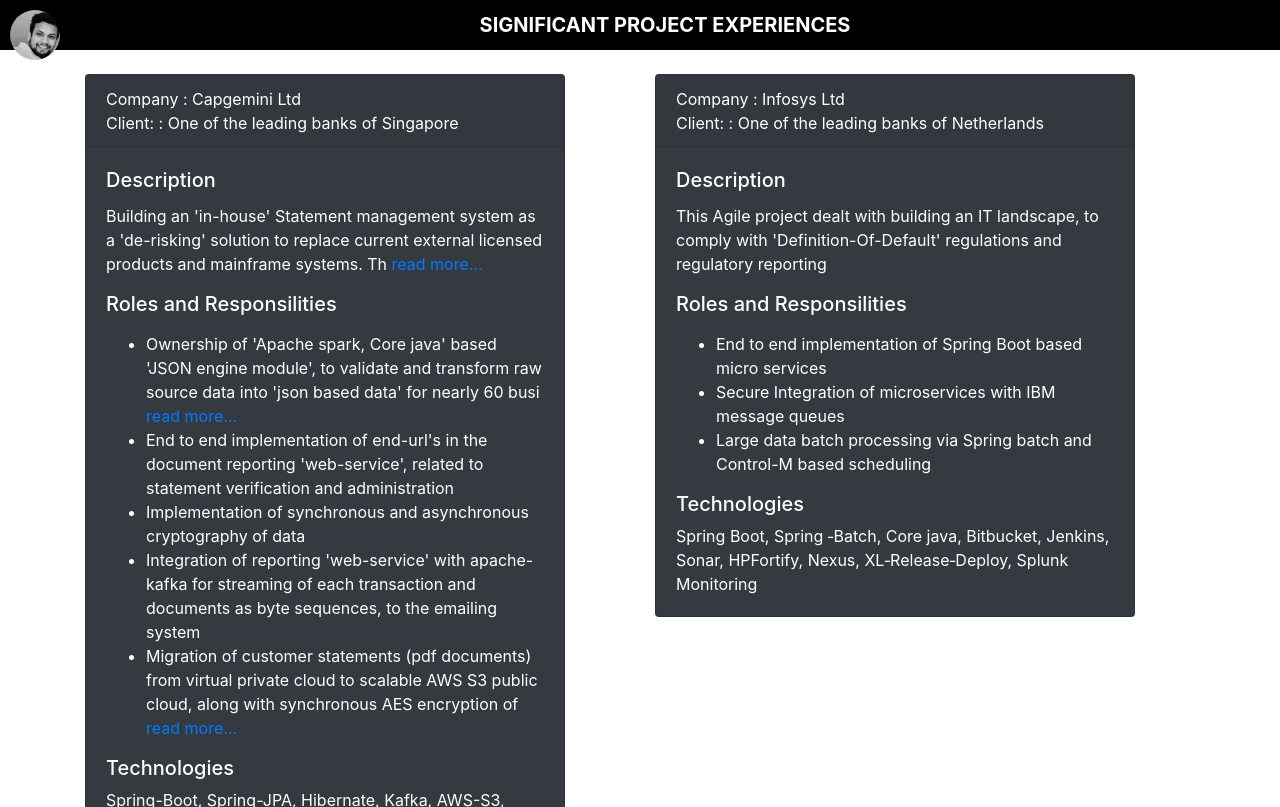
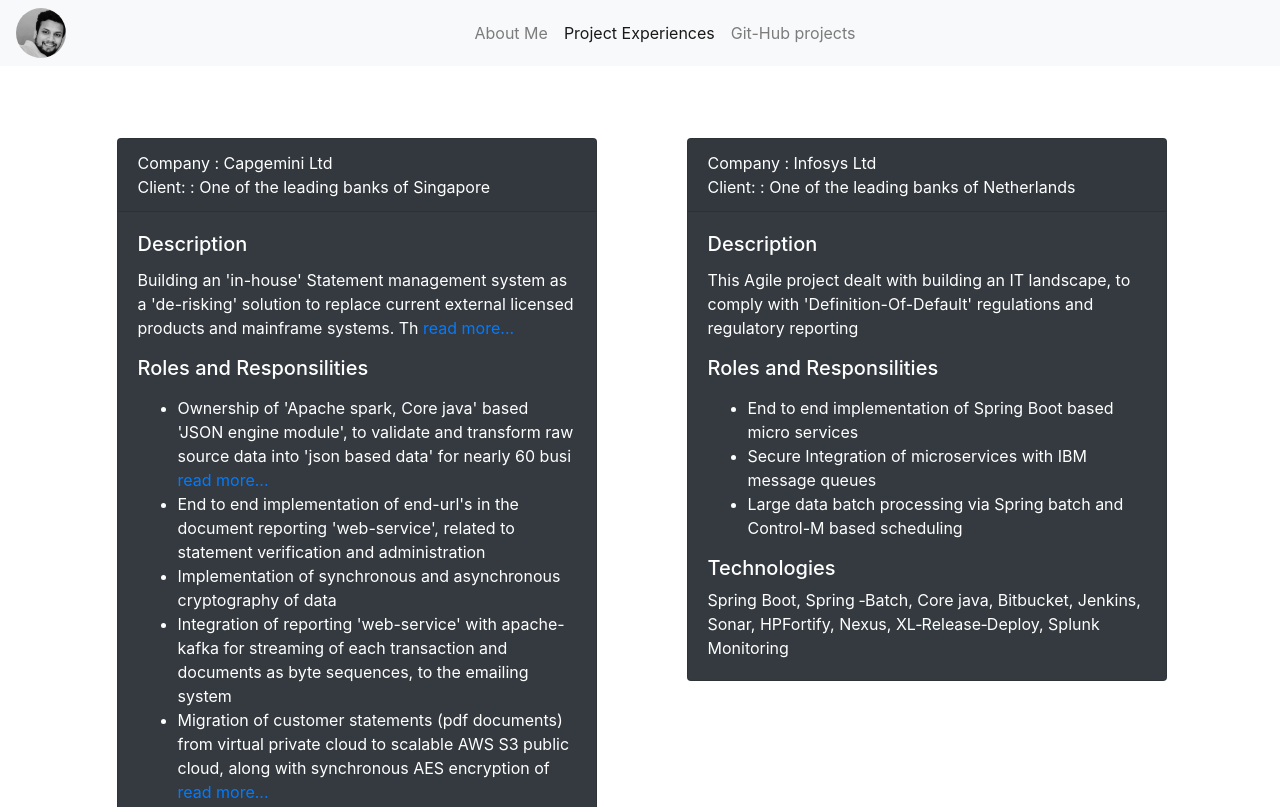
Before and after one commit to harshalnrn/My-Personal-Website, a plain HTML site: page html/portfolio.html in a window 1280 px wide. Shown: the top 807 px of the page. Drawn offline with nearby package versions, Linux system fonts and the light colour scheme; a web font is replaced by a local one.

Commit message:
replaced layout with boot-strap utilities

```diff
--- a/css/script.css
+++ b/css/script.css
@@ -112,7 +112,7 @@
 background-color: black;
 color: white;
 text-align:center;
-padding:10px;
+padding:0px;
 font-size: 20px;
 font-weight:bold;
 vertical-align: center;
--- a/html/portfolio.html
+++ b/html/portfolio.html
@@ -14,17 +14,63 @@
 </style>
 
 </head>
+<body>
 
-<body>
-<header id="header">
+  <!-- note the implications of position: fixed. ex: explicit margin doesnt applied -->
+<!-- <header id="header" class="fixed-top">
 
 <a><img id="logo" href="#" alt="Avatar" src="../css/myPhoto.jpg"></a>
-SIGNIFICANT PROJECT EXPERIENCES
-</header>
+
+</header> -->
+
+<nav class="navbar navbar-expand-lg navbar-light bg-light">
+  <div class="collapse navbar-collapse" id="navbarNav">
+    <a><img id="logo" href="#" alt="Avatar" src="../css/myPhoto.jpg"></a>
+    <ul class="navbar-nav mx-auto">
+      <li class="nav-item ">
+        <a class="nav-link" href="./home.html">About Me</a>
+      </li>
+      <li class="nav-item active">
+        <a class="nav-link" href="#">Project Experiences</a>
+      </li>
+      <li class="nav-item">
+        <a class="nav-link" href="./github.html">Git-Hub projects</a>
+      </li>
+    </ul>
+  </div>
+
+</nav>
+
 <br>
+<!-- also make navigation bars (header, side) fixed, such that they are always there irrespective of any amount of scroll -->
 
+<!-- //manualy add bootstrap flex rows and columns as much required -->
+<!-- understand whats the priority order in case of collision while styling component with multipl classes -->
+
+  <div class="row ml-5 mt-5">
+
+
+    <!-- 1vh is equal to 1% of the viewport's height -->
+<!--    vertical menu column -->
+<!--   <div class=" col-sm-2 border border-dark " style= "height: 25vh;">
+ <ul class="nav flex-column">
+
+   <li class="nav-item"><a class="nav-link active" href="#">About Me</a></li>
+   <li class="nav-item"><a class="nav-link" href="#">IT service experiences</a></li>
+   <li class="nav-item"><a class="nav-link" href="./github.html">Github profile</a></li>
+ </ul>
+  </div> -->
+
+
+
+
+
+
+
+  <div class="col-sm-12">
+   <!-- project experience cards grid -->
 <div class="container">
- <div class="row">
+   <div class="row">
 
 
 
@@ -220,27 +266,9 @@
 
 
 </div>
-
-
-
-
-
-
-
-
-
-
-
-
-
-
-
-
-
-
-
+  </div>
+  </div>
 </div>
-
 <br>
 <br>
 <br>
```
Also changed, not shown: html/github.html (+1 -1 lines).
